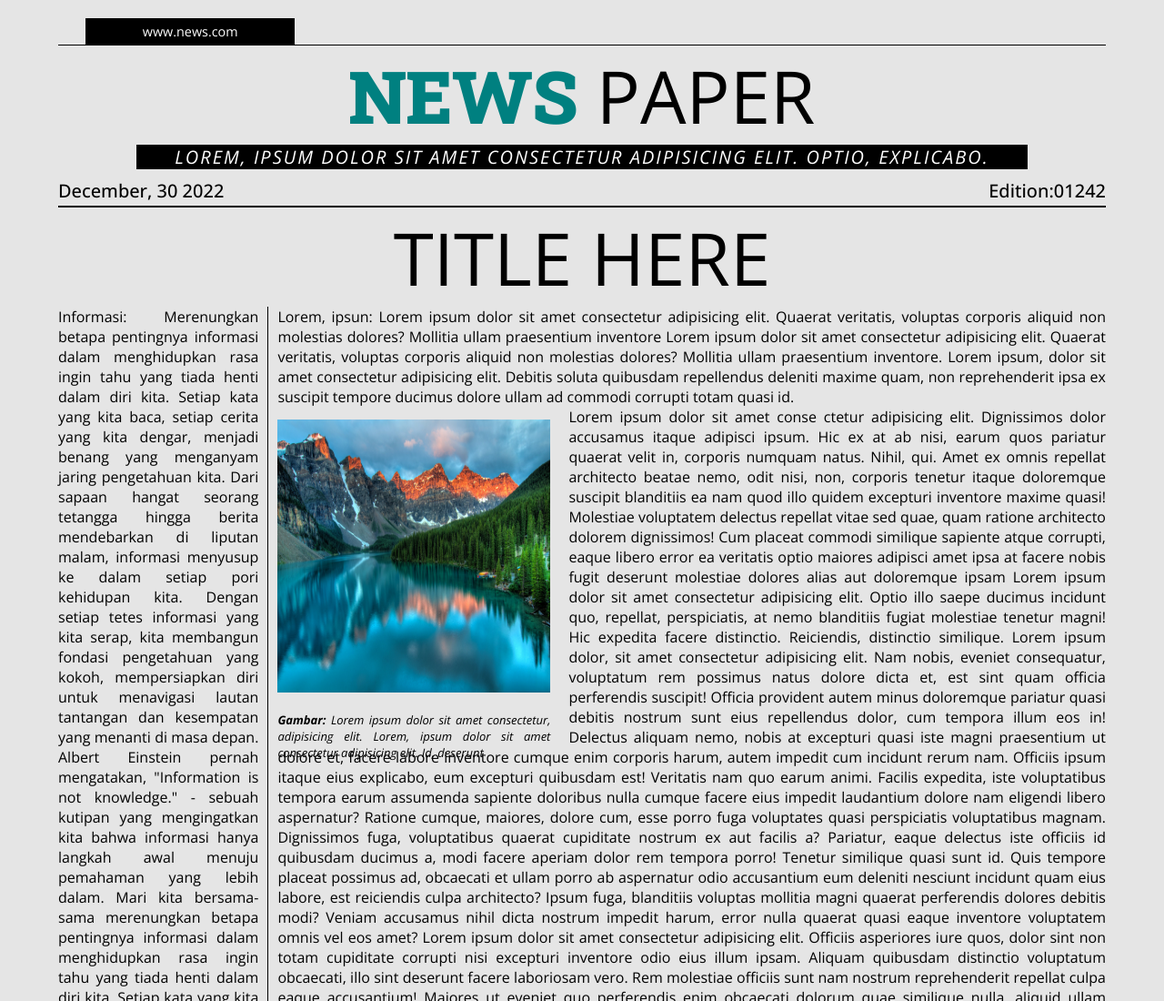
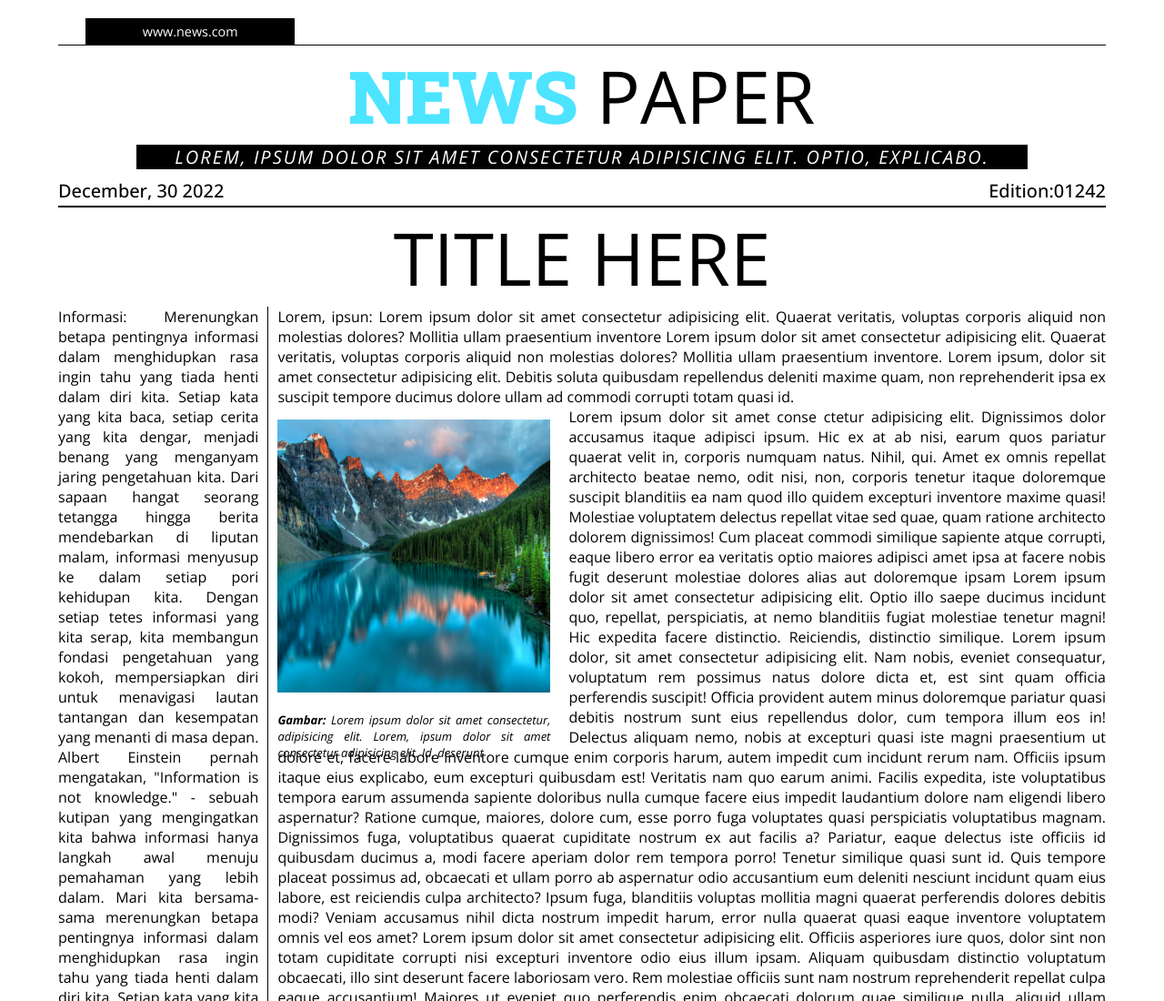
Before and after one commit to mrx126/Newspaper, a plain HTML site: page index2.html in a window 1280 px wide. Shown: the top 1100 px of the page at 91% size. Drawn offline with nearby package versions, Linux system fonts and the light colour scheme.

Commit message:
mengedit file styl.css

```diff
--- a/style.css
+++ b/style.css
@@ -7,7 +7,7 @@ body {
   font-family: "Open Sans", sans-serif;
   width: 90%;
   margin: auto;
-  background-color: #e5e5e5;
+  background-color: white;
 }
 
 .news-link {
@@ -36,7 +36,7 @@ h1 {
   border-top: 1px solid black;
 }
 header h1 span {
-  color: teal;
+  color: rgba(77, 228, 255);
   font-family: "Roboto Slab", serif;
   font-weight: 900;
 }
@@ -124,7 +124,7 @@ p {
   padding: 0;
 }
 .page-no {
-  background-color: black;
+  background-color: rgba(77, 228, 255);
   color: white;
   text-align: center;
   width: 5%;
```
